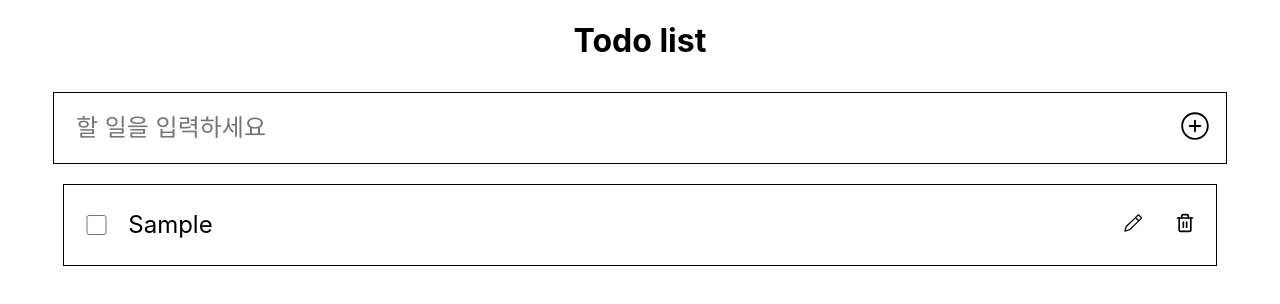
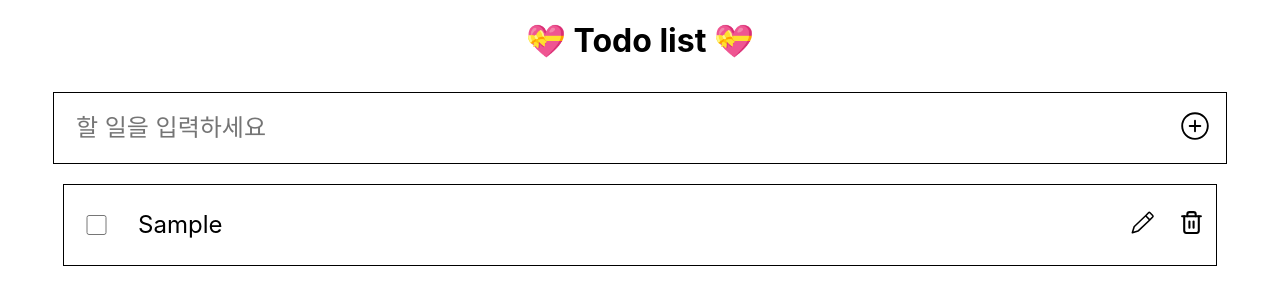
Before and after one commit to sykang519/todo_list, a React (Create React App) app in the folder todo/: page / in a window 1280 px wide. Both pictures are taken after typing "Sample" into the empty fields and a click on the button 1195 px from the left and 127 px from the top of the page. Shown: the top 304 px of the page. Built offline with nearby package versions, Linux system fonts and the light colour scheme.

Commit message:
feat: 투두 update 기능 구현

```diff
--- a/todo/src/App.tsx
+++ b/todo/src/App.tsx
@@ -13,14 +13,20 @@ function App() {
   }
   const [todos, setTodos] = useState<Todo[]>([]);
 
+  // update
+  const handleUpdate = (id : number, newText: string) => {
+    setTodos(todos.map(todo =>
+      todo.id === id ? { ...todo, text: newText} : todo
+    ))
+  }
+
+  // delete
   const handleRemove = (id:number) => {
-    // todos.id와 id가 일치하지 않는 원소만 추출해서 새로운 배열을 만듦
-    // todos.id === id인 원소만 제거함. 즉, true인 원소들만 반환한다.
     setTodos(todos.filter((todo) => todo.id !== id));
   };
 
+  // 완료 표시
   const handleCheck = (id: number) => {
-    // todos.id === id인 원소를 찾아서 checked 값을 반전시킴
     setTodos(todos.map(todo =>
       todo.id === id ? { ...todo, checked: !todo.checked } : todo
     ));
@@ -29,9 +35,9 @@ function App() {
 
   return (
     <div className={styles.container}>
-      <h1>Todo list</h1>
+      <h1>💝 Todo list 💝</h1>
       <AddTodo setTodo={setTodos}/>
-      <TodoList todos={todos} handleCheck={handleCheck} handleRemove={handleRemove}/>
+      <TodoList todos={todos} handleUpdate={handleUpdate} handleCheck={handleCheck} handleRemove={handleRemove}/>
     </div>
   );
 }
--- a/todo/src/components/AddTodo.tsx
+++ b/todo/src/components/AddTodo.tsx
@@ -22,7 +22,7 @@ function AddTodo({setTodo} : AddTodoProps) {
     setText(e.target.value);
   };
 
-  // 사용자가 추가 버튼을 누르면 todo list에 값 추가
+  // create
   const handleSubmit = (e: React.FormEvent<HTMLFormElement>) => {
     e.preventDefault();
 
--- a/todo/src/components/TodoItem.module.css
+++ b/todo/src/components/TodoItem.module.css
@@ -17,6 +17,8 @@
 .todo{
     width: 85%;
     font-size: 1.5rem;
+    padding: 10px;
+    overflow: hidden;
 }
 
 .todo_fin{
@@ -25,23 +27,22 @@
     text-decoration-line:line-through;
     color: gray;
 }
-
-.buttonContainer{
-    width: 10%;
-    display: flex;
-    justify-content: center;
-    align-items: center;
-}
-
 .buttons{
     border: none;
-    border-radius: 5px;
     background-color: transparent;
     cursor: pointer;
     margin: 10px;
 }
 
 .icon{
-    width: 20px;
-    height: 20px;
+    width: 25px;
+    height: 25px;
+    margin: 2px;
 }
+
+.inputBox{
+    width: 90%;
+    font-size: 1.5rem;
+    padding: 10px;
+    outline: none;
+}
--- a/todo/src/components/TodoItem.tsx
+++ b/todo/src/components/TodoItem.tsx
@@ -3,6 +3,8 @@ import logo from './logo.svg';
 import styles from './TodoItem.module.css'
 import { FiTrash2 } from 'react-icons/fi';
 import { GoPencil } from "react-icons/go";
+import { MdOutlineCancel } from "react-icons/md";
+import { MdDoneOutline } from "react-icons/md";
 
 interface Todo{
   id: number;
@@ -12,21 +14,53 @@ interface Todo{
 
 interface TodoItemProps{
   todo: Todo;
+  handleUpdate: (id:number, text:string)=>void;
   handleCheck : (id:number)=>void;
   handleRemove: (id:number)=>void;
 }
 
 
-function TodoItem({todo, handleCheck, handleRemove} : TodoItemProps) {
+function TodoItem({todo, handleUpdate, handleCheck, handleRemove} : TodoItemProps) {
+
+  const [modifying, setModifying] = useState(false);
+
+  const [text, setText] = useState("")
+
+  const Modifying = () => {
+    setModifying(!modifying);
+  }
+
+  const handleTextChanged = (e:React.ChangeEvent<HTMLInputElement>) => {
+    setText(e.target.value)
+  }
+
+  const handleSubmit = (id:number, newtext:string) => {
+    handleUpdate(id, newtext);
+    Modifying()
+
+  }
+
   return (
-    <div className={styles.container}>
+    <>
+    {/* 투두리스트 수정 중일 때 */}
+    {modifying &&
+      <div className={styles.container}>
+        <input className={styles.inputBox} defaultValue={todo.text} onChange={handleTextChanged}/>
+        <div className={styles.buttons} onClick={Modifying}> <MdOutlineCancel className={styles.icon}/></div>
+        <div className={styles.buttons} onClick={() => handleSubmit(todo.id, text)}> <MdDoneOutline className={styles.icon}/></div>
+      </div>
+    }
+
+    {/* 투두리스트 수정 안 할 때 */}
+    {!modifying &&
+      <div className={styles.container}>
         <input className={styles.checkbox} type="checkbox" onChange={() => handleCheck(todo.id)}/>
-          {todo.checked ? <div className={styles.todo_fin}>{todo.text}</div> : <div className={styles.todo}>{todo.text}</div>}
-        <div className={styles.buttonContainer}>
-            <button className={styles.buttons}><GoPencil className={styles.icon}/></button>
-            <button className={styles.buttons} onClick={() => handleRemove(todo.id)}><FiTrash2 className={styles.icon}/></button>
-        </div>
-    </div>
+        {todo.checked ? <div className={styles.todo_fin}>{todo.text}</div> : <div className={styles.todo}>{todo.text}</div>}
+          <div className={styles.buttons} onClick={Modifying}><GoPencil className={styles.icon}/></div>
+          <div className={styles.buttons} onClick={() => handleRemove(todo.id)}><FiTrash2 className={styles.icon}/></div>
+      </div>
+    }
+    </>
   );
 }
 
--- a/todo/src/components/TodoList.tsx
+++ b/todo/src/components/TodoList.tsx
@@ -10,16 +10,17 @@ interface Todo {
 
 interface TodoListProps{
     todos: Todo[];
+    handleUpdate: (id:number, text:string)=>void;
     handleCheck: (id:number)=>void;
     handleRemove: (id:number)=>void;
 }
 
-function TodoList({todos, handleCheck, handleRemove}:TodoListProps){
+function TodoList({todos, handleUpdate, handleCheck, handleRemove}:TodoListProps){
 
   return (
     <div className={styles.container}>
         {todos.map((todo)=>(
-            <TodoItem todo={todo} key={todo.id} handleCheck={handleCheck} handleRemove={handleRemove}/>
+            <TodoItem todo={todo} key={todo.id} handleUpdate={handleUpdate} handleCheck={handleCheck} handleRemove={handleRemove}/>
         ))}
     </div>
   );
```
